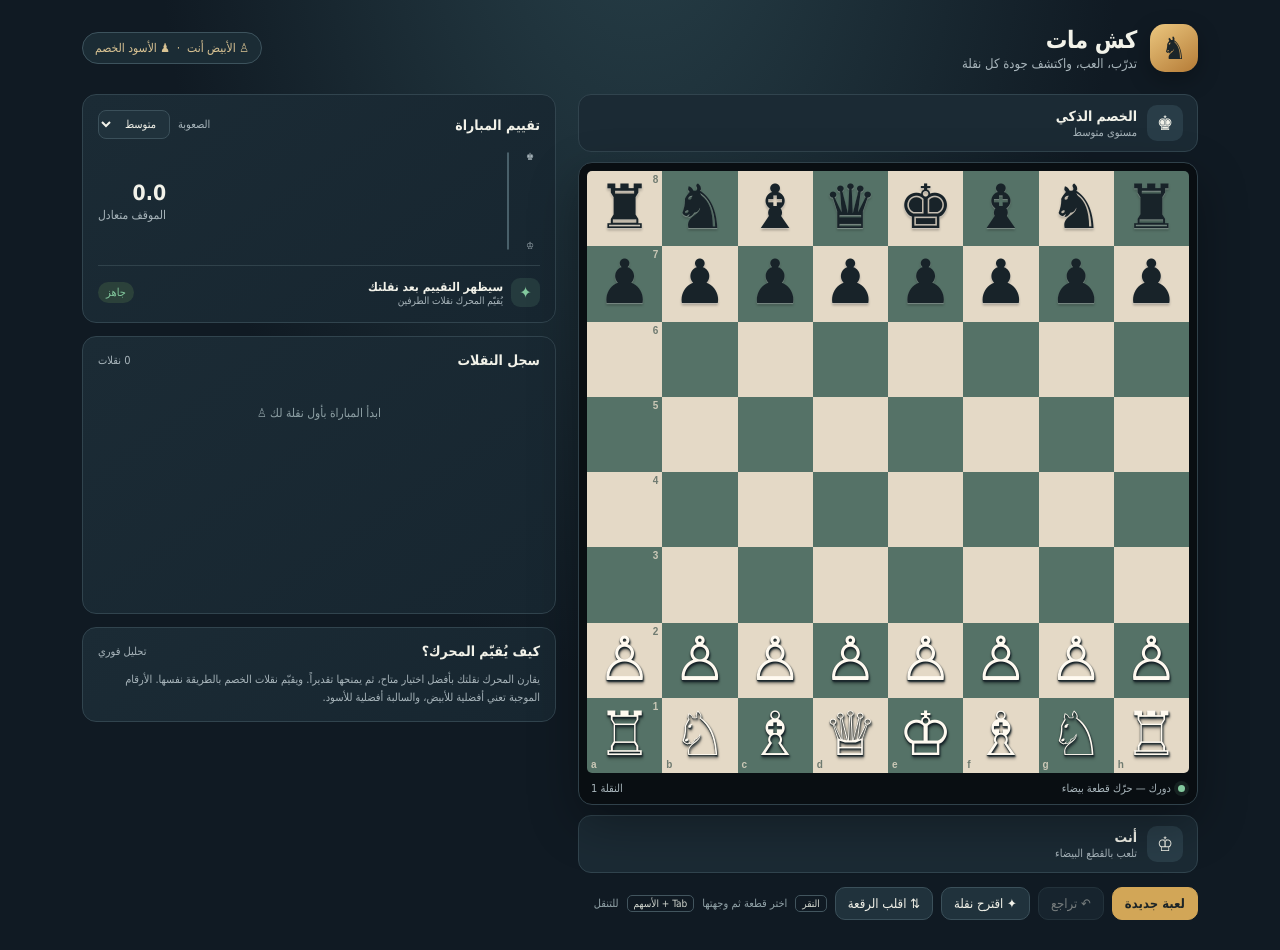
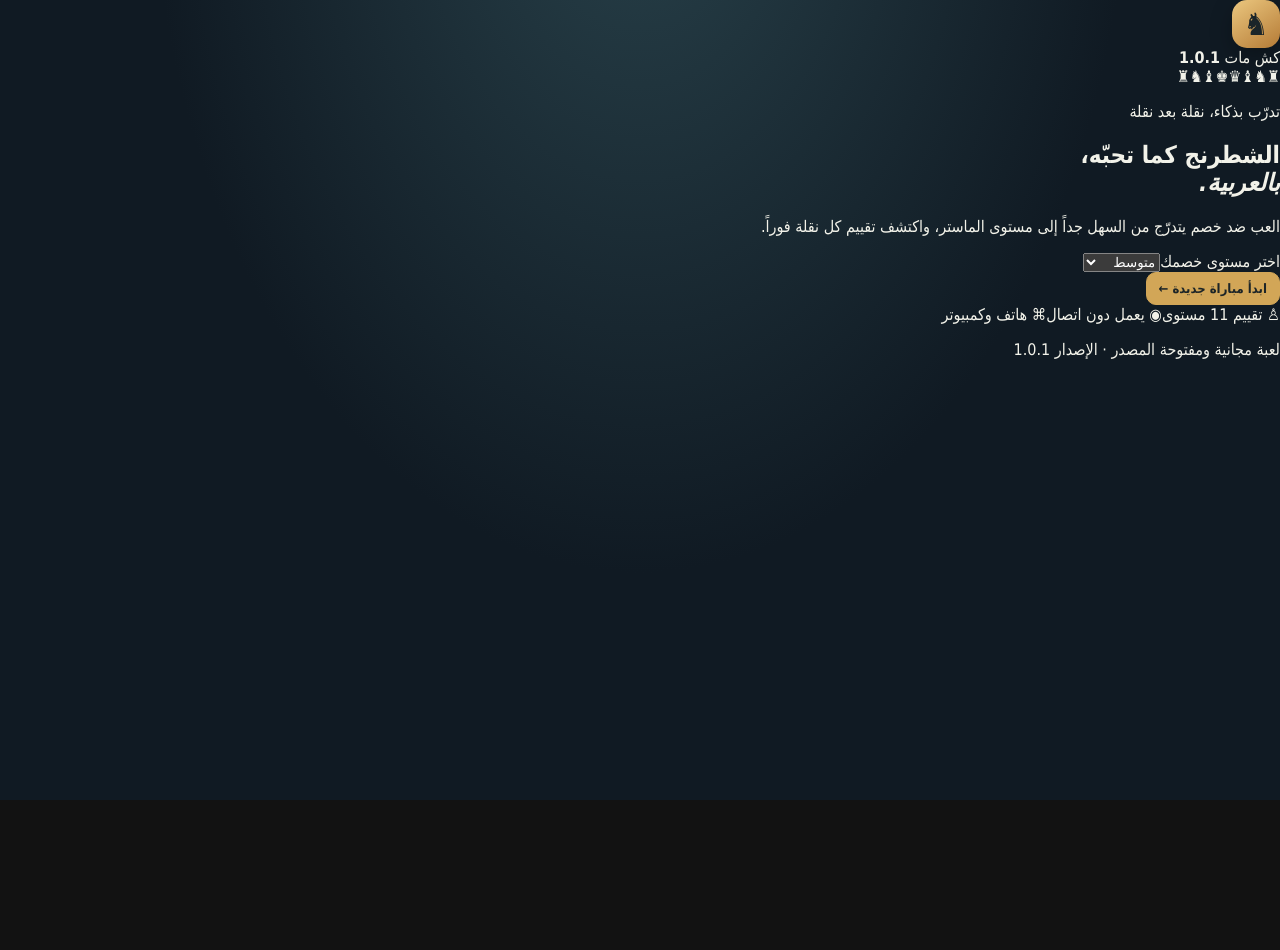
Before and after one commit to tomst695-coder/kashmat-arabic-chess, a website: page index.html in a window 1280 px wide. After the commit the page ends 800 px from the top, so only its background shows below. Drawn offline with Linux system fonts and the light colour scheme.

Commit message:
Add Arabic start screen and seven difficulty levels

```diff
--- a/index.html
+++ b/index.html
@@ -16,17 +16,30 @@
 <link rel="stylesheet" href="./src/style.css">
 </head>
 <body>
-<main class="app">
+<section class="start-screen" id="start-screen" aria-labelledby="start-title">
+  <div class="start-card">
+    <div class="start-brand"><div class="brand-mark">♞</div><span>كش مات <b>1.0.1</b></span></div>
+    <div class="start-hero" aria-hidden="true"><span>♜</span><span>♞</span><span>♝</span><span class="hero-queen">♛</span><span>♚</span><span>♝</span><span>♞</span><span>♜</span></div>
+    <p class="eyebrow">تدرّب بذكاء، نقلة بعد نقلة</p>
+    <h1 id="start-title">الشطرنج كما تحبّه،<br><em>بالعربية.</em></h1>
+    <p class="start-copy">العب ضد خصم يتدرّج من السهل جداً إلى مستوى الماستر، واكتشف تقييم كل نقلة فوراً.</p>
+    <label class="start-level" for="start-difficulty"><span>اختر مستوى خصمك</span><select id="start-difficulty" aria-label="مستوى صعوبة الخصم عند بدء اللعب"><option value="1">سهل جداً</option><option value="2">سهل</option><option value="3" selected>متوسط</option><option value="4">صعب</option><option value="5">صعب جداً</option><option value="6">المستحيل</option><option value="7">الماستر</option></select></label>
+    <div class="start-actions"><button class="control-btn primary start-cta" id="start-game">ابدأ مباراة جديدة <span aria-hidden="true">←</span></button><button class="control-btn continue-cta" id="continue-game" hidden>متابعة المباراة المحفوظة</button></div>
+    <div class="start-features"><span>♙ تقييم 11 مستوى</span><span>◉ يعمل دون اتصال</span><span>⌘ هاتف وكمبيوتر</span></div>
+  </div>
+  <p class="start-footer">لعبة مجانية ومفتوحة المصدر · الإصدار 1.0.1</p>
+</section>
+<main class="app" id="game-app" hidden>
   <header class="top"><div class="brand"><div class="brand-mark">♞</div><div><h1>كش مات</h1><p>تدرّب، العب، واكتشف جودة كل نقلة</p></div></div><div class="top-badge">♙ الأبيض أنت &nbsp;·&nbsp; ♟ الأسود الخصم</div></header>
   <div class="layout">
     <section class="play-area">
       <div class="player-card"><div class="player-info"><div class="avatar">♚</div><div><div class="player-name">الخصم الذكي</div><div class="player-sub" id="opponent-sub">مستوى متوسط</div></div></div><div class="captured" id="captured-black" aria-label="القطع التي خسرها الأسود"></div><div class="mobile-eval"><span id="mobile-eval-value">0.0</span><span class="eval-meter"><i id="mobile-eval-fill"></i></span></div></div>
       <div class="board-shell"><div class="board" id="board" role="grid" aria-label="رقعة الشطرنج"></div><div class="board-footer"><span class="status-live"><i class="pulse" id="pulse"></i><span id="game-status" role="status" aria-live="polite">دورك — حرّك قطعة بيضاء</span></span><span id="turn-counter">النقلة 1</span></div></div>
       <div class="player-card" style="margin:10px 0 0"><div class="player-info"><div class="avatar">♔</div><div><div class="player-name">أنت</div><div class="player-sub">تلعب بالقطع البيضاء</div></div></div><div class="captured" id="captured-white" aria-label="القطع التي خسرها الأبيض"></div></div>
-      <div class="controls"><button class="control-btn primary" id="new-game">لعبة جديدة</button><button class="control-btn" id="undo" title="التراجع عن آخر دور">↶ تراجع</button><button class="control-btn" id="hint">✦ اقترح نقلة</button><button class="control-btn" id="flip">⇅ اقلب الرقعة</button><button class="control-btn" id="install" hidden>⬇ ثبّت اللعبة</button><span class="desktop-only how"><span class="key">النقر</span> اختر قطعة ثم وجهتها <span class="key">Tab + الأسهم</span> للتنقل</span></div>
+      <div class="controls"><button class="control-btn primary" id="new-game">لعبة جديدة</button><button class="control-btn" id="undo" title="التراجع عن آخر دور">↶ تراجع</button><button class="control-btn" id="hint">✦ اقترح نقلة</button><button class="control-btn" id="flip">⇅ اقلب الرقعة</button><button class="control-btn" id="back-to-menu">⌂ القائمة</button><button class="control-btn" id="install" hidden>⬇ ثبّت اللعبة</button><span class="desktop-only how"><span class="key">النقر</span> اختر قطعة ثم وجهتها <span class="key">Tab + الأسهم</span> للتنقل</span></div>
     </section>
     <aside class="side">
-      <section class="panel"><div class="panel-heading"><h2>تقييم المباراة</h2><div class="level-control"><span class="small-label">الصعوبة</span><select id="difficulty" aria-label="مستوى صعوبة الخصم"><option value="1">سهل</option><option value="2" selected>متوسط</option><option value="3">قوي</option></select></div></div><div class="eval-wrap"><div class="eval-labels"><span>♚</span><span>♔</span></div><div style="display:flex;align-items:center;justify-content:space-between;gap:10px"><div class="eval-bar"><div class="eval-fill" id="eval-fill"></div><div class="eval-mid"></div></div><div><div class="eval-value" id="eval-value">0.0</div><div class="eval-desc" id="eval-desc">الموقف متعادل</div></div></div></div><div class="grade-row"><div class="grade-icon" id="grade-icon">✦</div><div><div class="grade-text" id="grade-text">سيظهر التقييم بعد نقلتك</div><div class="grade-sub" id="grade-sub">يُقيّم المحرك نقلات الطرفين</div></div><div class="grade-pill" id="grade-pill">جاهز</div></div></section>
+      <section class="panel"><div class="panel-heading"><h2>تقييم المباراة</h2><div class="level-control"><span class="small-label">الصعوبة</span><select id="difficulty" aria-label="مستوى صعوبة الخصم"><option value="1">سهل جداً</option><option value="2">سهل</option><option value="3">متوسط</option><option value="4">صعب</option><option value="5">صعب جداً</option><option value="6">المستحيل</option><option value="7">الماستر</option></select></div></div><div class="eval-wrap"><div class="eval-labels"><span>♚</span><span>♔</span></div><div style="display:flex;align-items:center;justify-content:space-between;gap:10px"><div class="eval-bar"><div class="eval-fill" id="eval-fill"></div><div class="eval-mid"></div></div><div><div class="eval-value" id="eval-value">0.0</div><div class="eval-desc" id="eval-desc">الموقف متعادل</div></div></div></div><div class="grade-row"><div class="grade-icon" id="grade-icon">✦</div><div><div class="grade-text" id="grade-text">سيظهر التقييم بعد نقلتك</div><div class="grade-sub" id="grade-sub">يُقيّم المحرك نقلات الطرفين</div></div><div class="grade-pill" id="grade-pill">جاهز</div></div></section>
       <section class="panel moves-panel"><div class="panel-heading"><h2>سجل النقلات</h2><span class="small-label" id="move-count">0 نقلة</span></div><div class="moves" id="moves"><div class="empty-moves">ابدأ المباراة بأول نقلة لك ♙</div></div></section>
       <section class="panel"><div class="panel-heading"><h2>كيف يُقيّم المحرك؟</h2><span class="small-label">تحليل فوري</span></div><div class="hint-box">يقارن المحرك نقلتك بأفضل اختيار متاح، ثم يمنحها تقديراً. ويقيّم نقلات الخصم بالطريقة نفسها. الأرقام الموجبة تعني أفضلية للأبيض، والسالبة أفضلية للأسود.</div></section>
     </aside>
```
